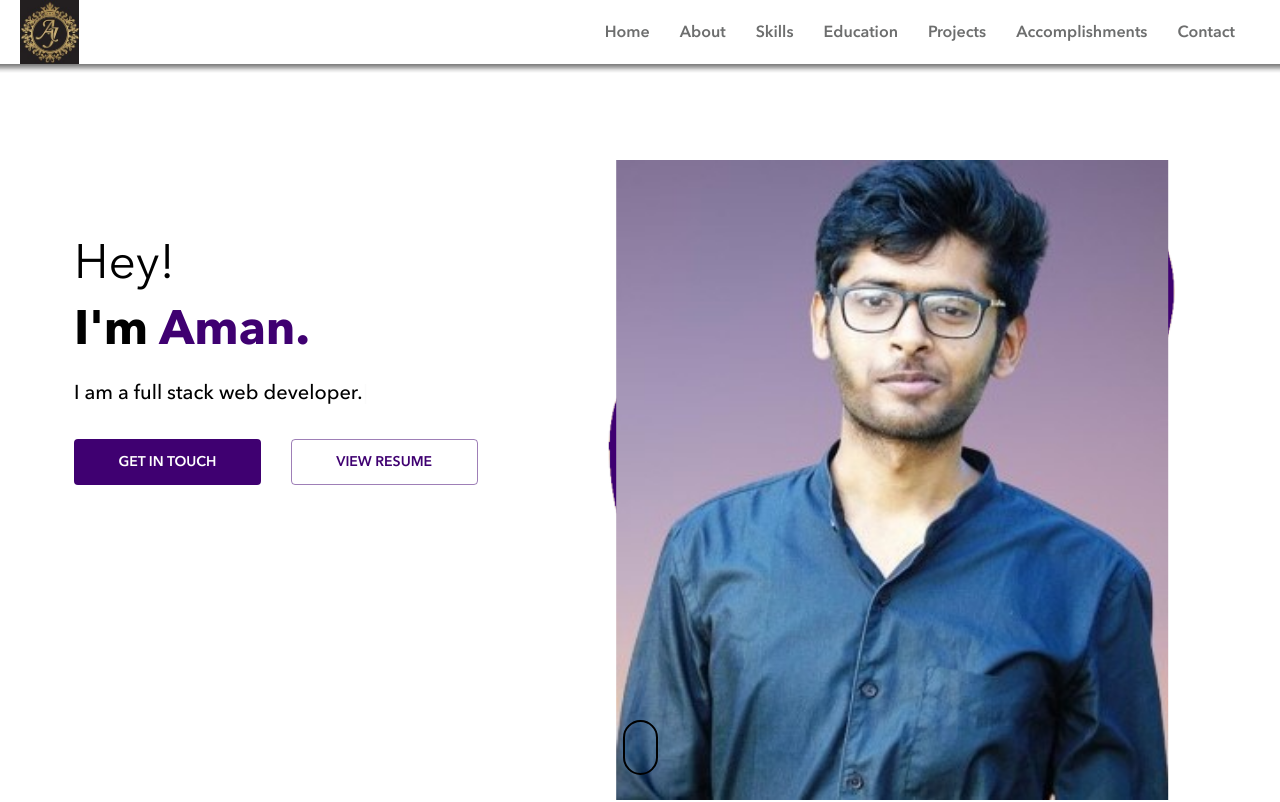
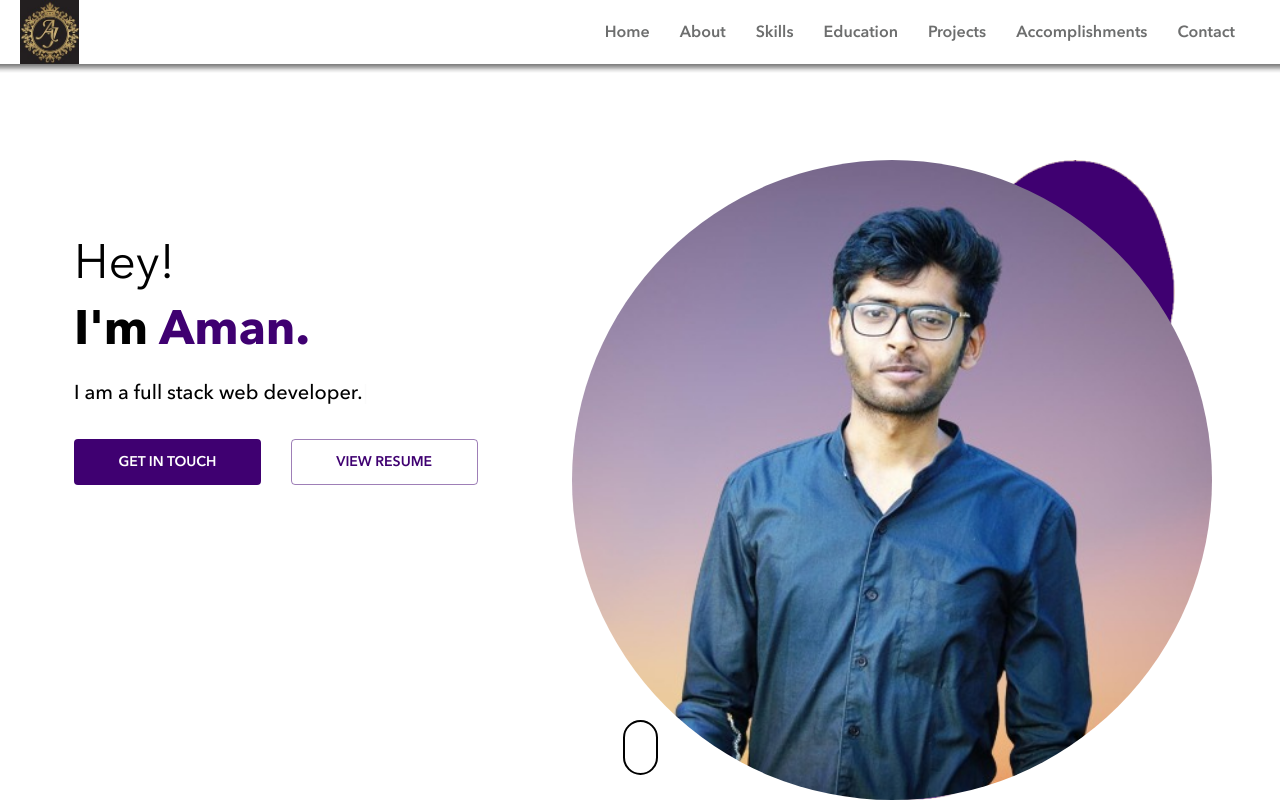
Before and after one commit to jhaaman1/jhaaman1.github.io, a React (Create React App) app: page / in a window 1280 px wide. Shown: the top 802 px of the page. Built offline with nearby package versions, Linux system fonts and the light colour scheme.

Commit message:
adding something

```diff
--- a/src/Components/ContactLinks/ContactLinks.jsx
+++ b/src/Components/ContactLinks/ContactLinks.jsx
@@ -46,7 +46,7 @@ const ContactLinks = () => {
             <Typography variant="h5" className={classes.title} mt={2} mb={2}>
                 Resume
             </Typography>
-            <Button variant="contained" href={"https://drive.google.com/file/d/1SbsRxYW1_q2mIgTL2XM0SNYipx4TzGcJ/view?usp=sharing"} target="_blank" className={classes.themeBtn} download>View Resume</Button>
+            <Button variant="contained" href={"https://drive.google.com/file/d/1IlaWlMM6NXk-T3KoAts9HNLE0EVyhmyn/view?usp=sharing"} target="_blank" className={classes.themeBtn} download>View Resume</Button>
         </>
     );
 };
--- a/src/Components/HeadSection/HeadSection.css
+++ b/src/Components/HeadSection/HeadSection.css
@@ -22,3 +22,7 @@
 .images:hover .girl {
   left: 45%;
 }
+
+.girl{
+  border-radius: 90%;
+}
--- a/src/Components/HeadSection/HeadSection.jsx
+++ b/src/Components/HeadSection/HeadSection.jsx
@@ -1,6 +1,6 @@
 import { Container, Grid, Typography, useMediaQuery, useTheme, Button } from "@mui/material";
 import styles from "./HeadStyles.jsx";
-import AmanJha from "../../Assets/photo1.png";
+import AmanJha from "../../Assets/photo.png";
 import Shape from '../../Assets/shape.png';
 import Typewriter from 'typewriter-effect';
 import { useEffect } from "react";
@@ -56,7 +56,7 @@ function HeadSection() {
                             />
                         </Typography>
                         <Button variant="contained" onClick={()=>SmoothScroll("#contact")} className={classes.themeBtn}>Get In Touch</Button>
-                        <Button variant="outlined" href={"https://drive.google.com/file/d/1SbsRxYW1_q2mIgTL2XM0SNYipx4TzGcJ/view?usp=sharing"} target="_blank" className={classes.altBtn}>View Resume</Button>
+                        <Button variant="outlined" href={"https://drive.google.com/file/d/1IlaWlMM6NXk-T3KoAts9HNLE0EVyhmyn/view?usp=sharing"} target="_blank" className={classes.altBtn}>View Resume</Button>
                     </Grid>
                     {!small && (
                         <Grid
```
